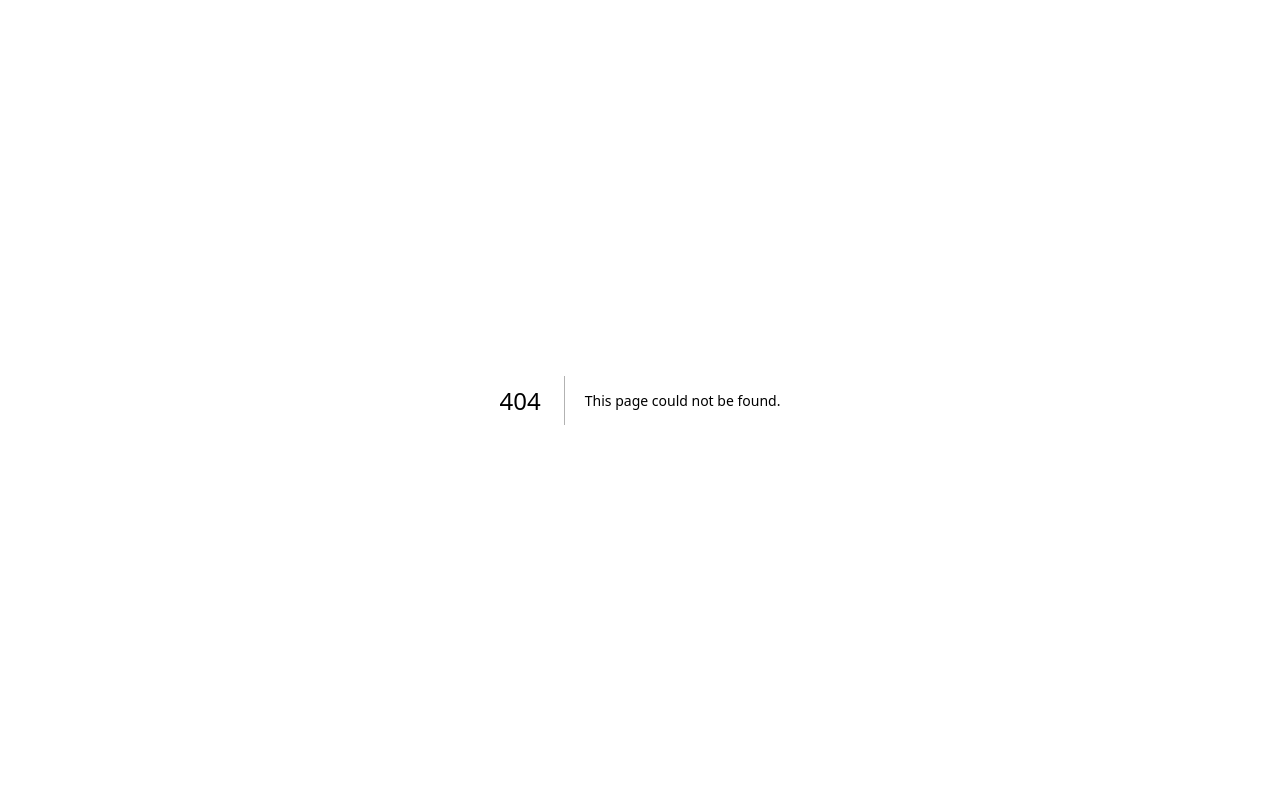
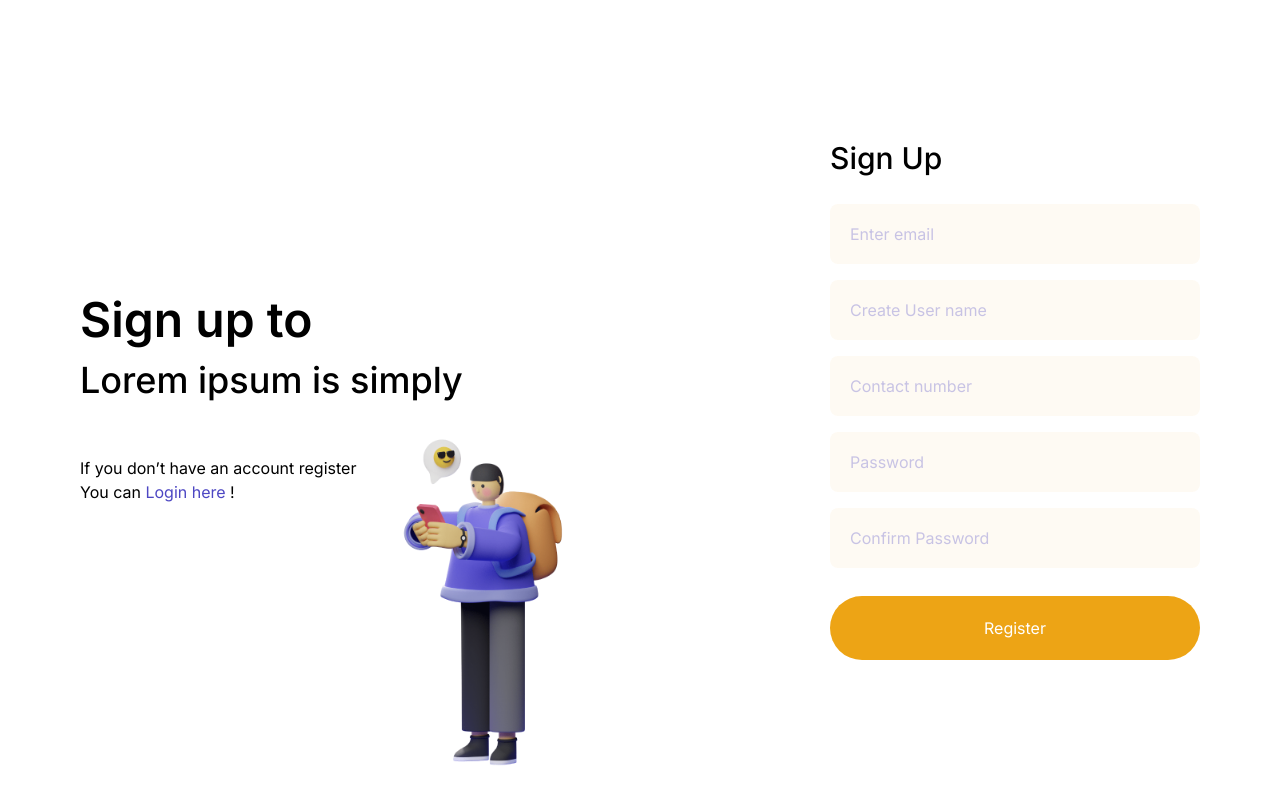
Before and after one commit to UlugbekAsadov/Electon-Frontend, a Next.js app: page /register in a window 1280 px wide. Before the commit this address had no page. Built offline with nearby package versions, Linux system fonts and the light colour scheme.

Commit message:
ELE-31: Create register page

```diff
--- /dev/null
+++ b/app/register/page.tsx
@@ -0,0 +1,14 @@
+import React from "react";
+import RegisterForm from "@/components/sections/register-form";
+import RegisterContent from "@/components/sections/register-content";
+
+const RegisterPage = () => {
+  return (
+    <div className="container flex flex-col md:flex-row justify-center md:justify-between md:items-center h-screen">
+      <RegisterContent />
+      <RegisterForm />
+    </div>
+  );
+};
+
+export default RegisterPage;
--- /dev/null
+++ b/components/sections/register-content.tsx
@@ -0,0 +1,34 @@
+import Link from "next/link";
+import React from "react";
+import Image from "next/image";
+
+import UserImg from "@/assets/image/Saly-14.png";
+
+const RegisterContent = () => {
+  return (
+    <div className="relative">
+      <h2 className="font-semibold text-2xl md:text-5xl mb-1 md:mb-4">
+        Sign up to
+      </h2>
+      <p className="font-medium text-xl md:text-4xl mb-8 md:mb-14">
+        Lorem ipsum is simply
+      </p>
+      <p className="w-[308px] mb-14 md:mb-0">
+        If you don’t have an account register You can{" "}
+        <Link className="text-blue-700" href={"/register"}>
+          Login here
+        </Link>{" "}
+        !
+      </p>
+
+      <Image
+        className="absolute top-24 right-[-40%] hidden lg:block"
+        src={UserImg}
+        alt="User image"
+        width={250}
+      />
+    </div>
+  );
+};
+
+export default RegisterContent;
--- /dev/null
+++ b/components/sections/register-form.tsx
@@ -0,0 +1,93 @@
+"use client";
+import Link from "next/link";
+import React, { useState } from "react";
+
+const RegisterForm = () => {
+  const [credintials, setCredintials] = useState({
+    email: "",
+    username: "",
+    password: "",
+    contact: "",
+  });
+
+  const handlerChangeCredintials = (e: React.ChangeEvent<HTMLInputElement>) => {
+    setCredintials({ ...credintials, [e.target.name]: e.target.value });
+  };
+
+  const handleSubmit = (e: React.FormEvent<HTMLFormElement>) => {
+    e.preventDefault();
+  };
+
+  return (
+    <div className="w-full md:max-w-[370px]">
+      <h2 className="hidden md:block md:text-3xl font-medium mb-7">Sign Up</h2>
+      <form onSubmit={handleSubmit}>
+        <div className="mb-4">
+          <input
+            className="login__input"
+            name="email"
+            id="email"
+            type="email"
+            onChange={handlerChangeCredintials}
+            placeholder="Enter email"
+          />
+        </div>
+
+        <div className="mb-4">
+          <input
+            className="login__input"
+            name="username"
+            id="username"
+            type="text"
+            onChange={handlerChangeCredintials}
+            placeholder="Create User name"
+          />
+        </div>
+
+        <div className="mb-4">
+          <input
+            className="login__input"
+            name="contact"
+            id="contact"
+            type="number"
+            onChange={handlerChangeCredintials}
+            placeholder="Contact number"
+          />
+        </div>
+
+        <div className="mb-4">
+          <input
+            className="login__input"
+            name="password"
+            id="password"
+            type="password"
+            onChange={handlerChangeCredintials}
+            placeholder="Password"
+          />
+        </div>
+
+        <div className="mb-7">
+          <input
+            className="login__input"
+            name="password"
+            id="password"
+            type="password"
+            onChange={handlerChangeCredintials}
+            placeholder="Confirm Password"
+          />
+        </div>
+
+        <div className="flex items-center justify-between">
+          <button
+            className="bg-orange-500 hover:opacity-80 w-full text-white py-5 leading-6 rounded-full focus:outline-none focus:shadow-outline"
+            type="submit"
+          >
+            Register
+          </button>
+        </div>
+      </form>
+    </div>
+  );
+};
+
+export default RegisterForm;
```
